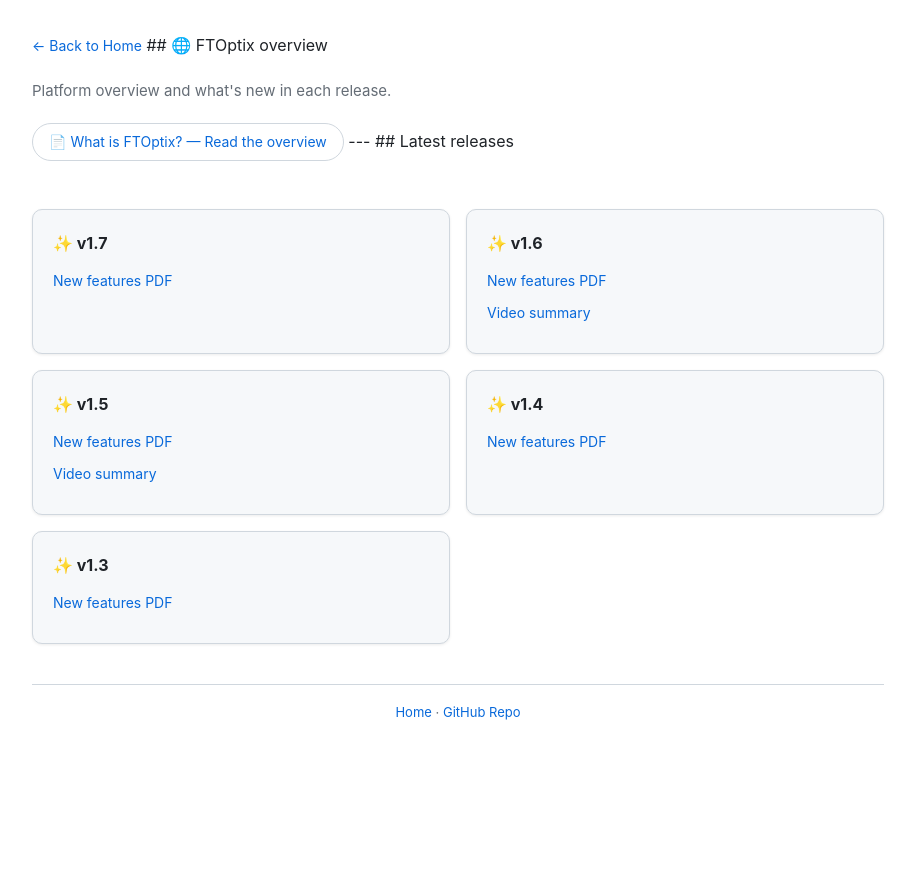
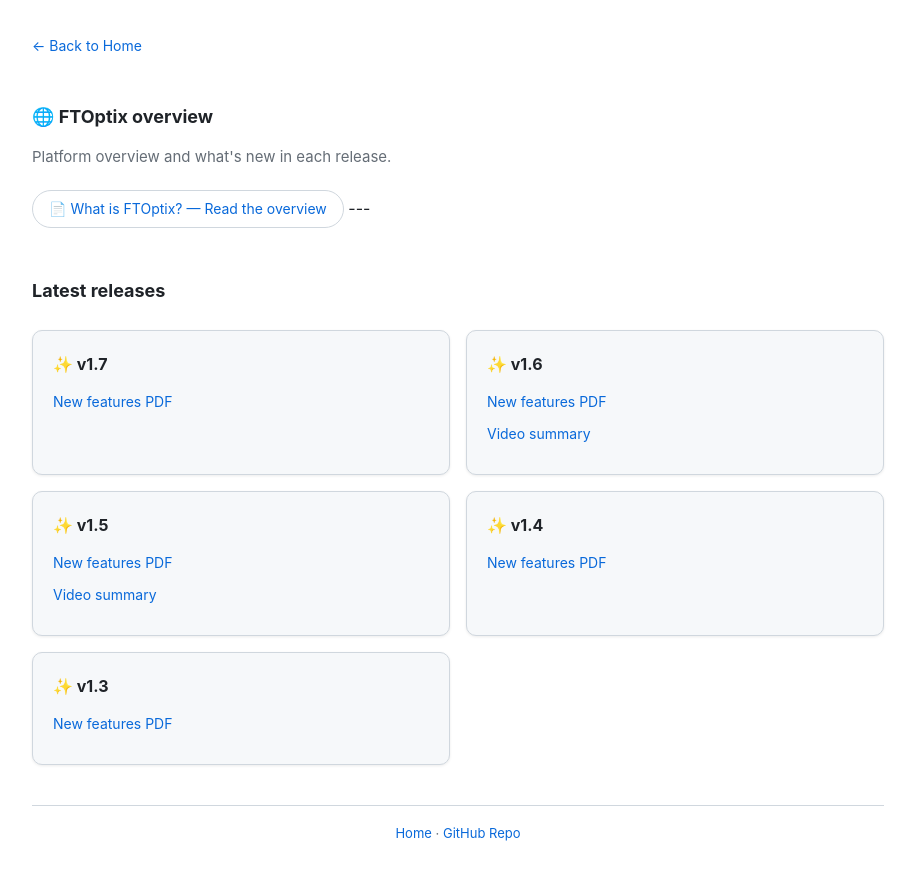
Before and after one commit to massimovar/LearningFTOptix, a Jekyll site: the page built from docs/chapters/FTOptix_overview.html, in a window 1280 px wide. Shown: the top 880 px of the page, without its empty margins (182-1097 px from the left). Built offline with Jekyll 4.4.1, drawn with Linux system fonts in a browser that asks for light colours.

Commit message:
small changes

```diff
--- a/docs/chapters/FTOptix_overview.html
+++ b/docs/chapters/FTOptix_overview.html
@@ -17,7 +17,7 @@
   .overview-link:hover { background: #ddf4ff; border-color: #0969da; }
 </style>
 
-## 🌐 FTOptix overview
+<h3>🌐 FTOptix overview</h3>
 
 <p class="section-intro">Platform overview and what's new in each release.</p>
 
@@ -25,7 +25,7 @@
 
 ---
 
-## Latest releases
+<h3>Latest releases</h3>
 
 <div class="hw-grid">
 
```
